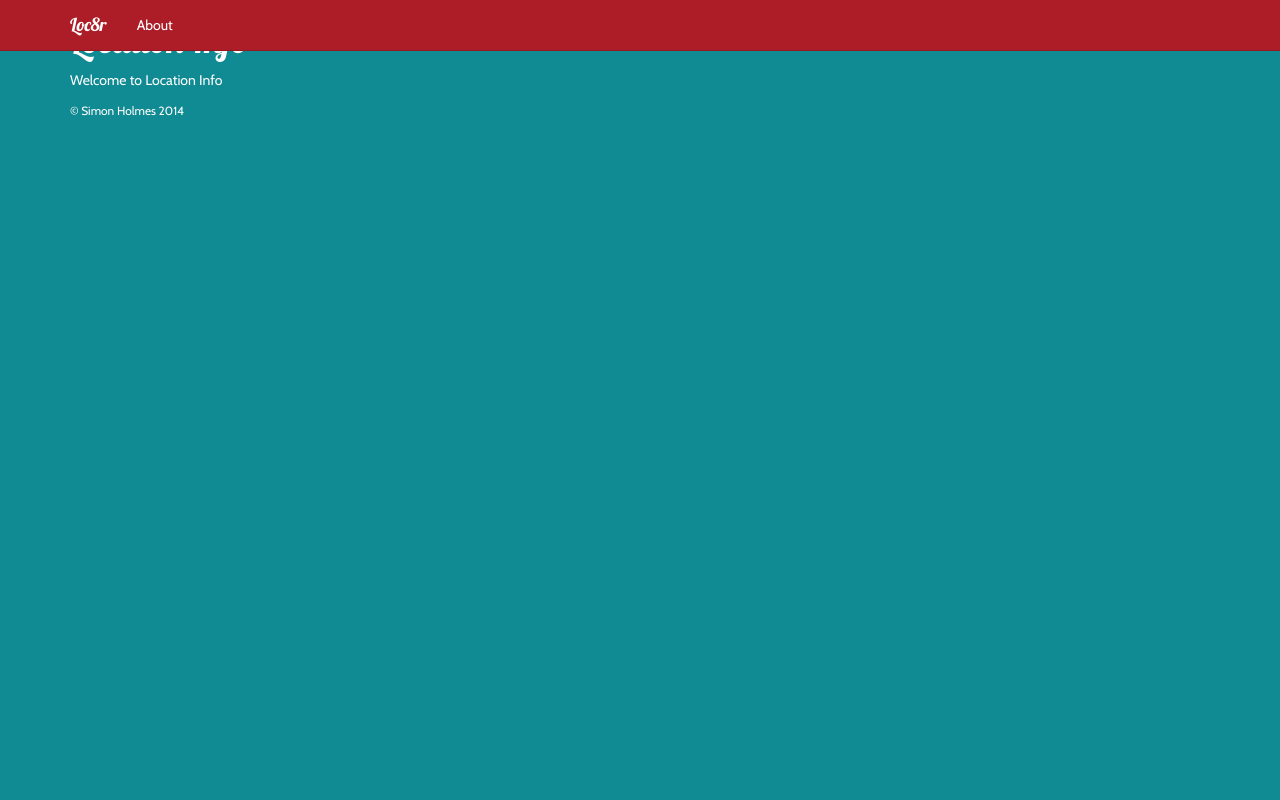
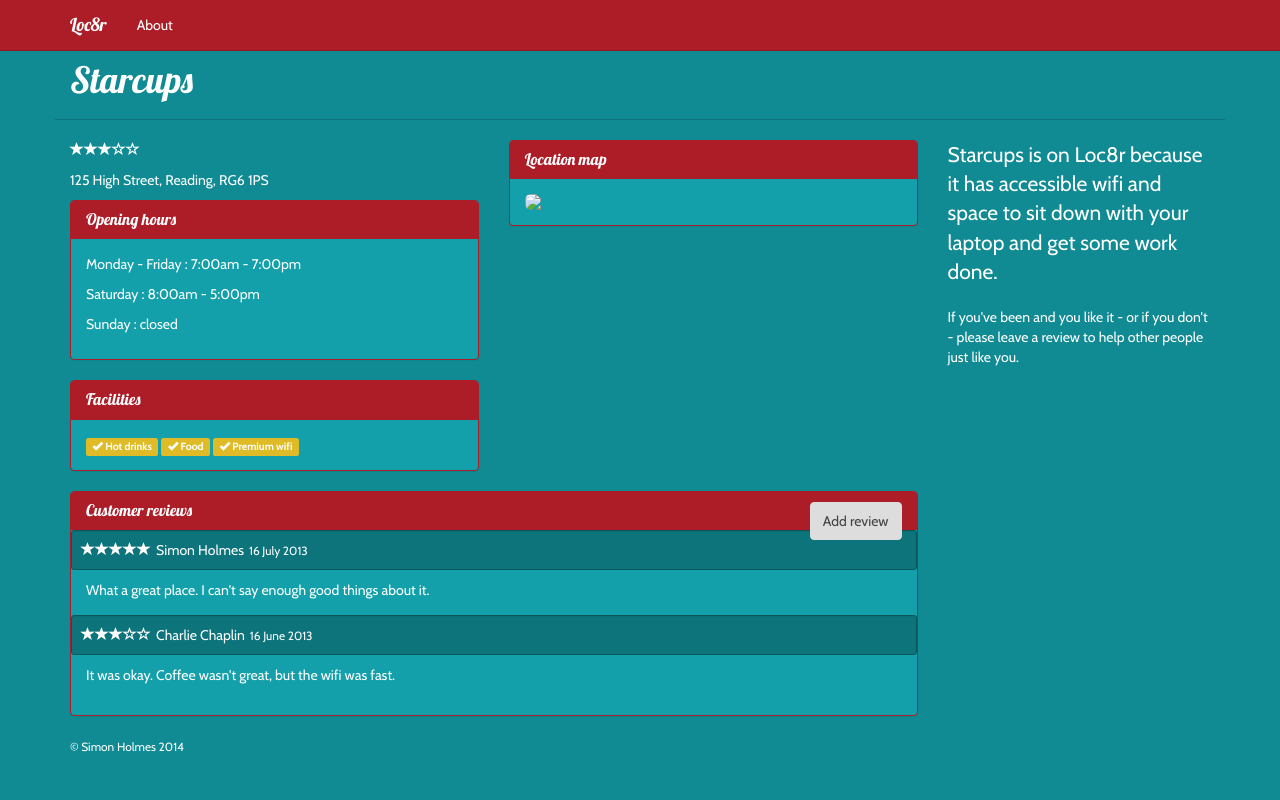
Before and after one commit to SasquatchXYZ/my-MEAN, a Node server app: page /location in a window 1280 px wide. Run offline with Node 20, Linux system fonts and the light colour scheme; some libraries are stand-ins or nearby versions.

Commit message:
WIP location-info

```diff
--- a/controllers/locations.js
+++ b/controllers/locations.js
@@ -5,7 +5,7 @@ module.exports.homelist = function (req, res) {
 
 /* GET 'Location info' page*/
 module.exports.locationInfo = function(req, res) {
-  res.render('index', {title: 'Location Info'})
+  res.render('location-info', {title: 'Location Info'})
 };
 
 /* GET 'Add review' page*/
--- a/public/stylesheets/style.css
+++ b/public/stylesheets/style.css
@@ -8,3 +8,23 @@ a {
   color: #00B7FF;
 }
 */
+
+.review {
+  padding-bottom: 5px;
+}
+
+.panel-body.review-container {
+  padding-top: 0;
+}
+
+.review-header {
+  margin-bottom: 10px;
+}
+
+.reviewAuthor {
+  margin: 0 5px
+}
+
+.reviewTimestap {
+  color: #cccccc;
+}
--- /dev/null
+++ b/views/location-info.jade
@@ -0,0 +1,84 @@
+extends layout
+
+block content
+  .row.page-header
+    .col-lg-12
+      h1 Starcups
+  .row
+    .col-xs-12.col-md-9
+      .row
+        .col-xs-12.col-sm-6
+          p.rating
+            span.glyphicon.glyphicon-star
+            span.glyphicon.glyphicon-star
+            span.glyphicon.glyphicon-star
+            span.glyphicon.glyphicon-star-empty
+            span.glyphicon.glyphicon-star-empty
+          p 125 High Street, Reading, RG6 1PS
+          .panel.panel-primary
+            .panel-heading
+              h2.panel-title Opening hours
+            .panel-body
+              p Monday - Friday : 7:00am - 7:00pm
+              p Saturday : 8:00am - 5:00pm
+              p Sunday : closed
+          .panel.panel-primary
+            .panel-heading
+              h2.panel-title Facilities
+            .panel-body
+              span.label.label-warning
+                span.glyphicon.glyphicon-ok
+                | &nbsp;Hot drinks
+              | &nbsp;
+              span.label.label-warning
+                span.glyphicon.glyphicon-ok
+                | &nbsp;Food
+              | &nbsp;
+              span.label.label-warning
+                span.glyphicon.glyphicon-ok
+                | &nbsp;Premium wifi
+              | &nbsp;
+        .col-xs-12.col-sm-6.location-map
+          .panel.panel-primary
+            .panel-heading
+              h2.panel-title Location map
+            .panel-body
+              img.img-responsive.img-rounded(src='http://maps.googleapis.com/maps/api/staticmap?center=51.455041,-0.9690884&zoom=17&size=400x350&sensor=false&markers=51.455041,-0.9690884&scale=2')
+      .row
+        .col-xs-12
+          .panel.panel-primary.review-panel
+            .panel-heading
+              a.btn.btn-default.pull-right(href='/location/review/new') Add review
+              h2.panel-title Customer reviews
+            .panel-body.review-container
+              .row
+                .review
+                  .well.well-sm.review-header
+                    span.rating
+                      span.glyphicon.glyphicon-star
+                      span.glyphicon.glyphicon-star
+                      span.glyphicon.glyphicon-star
+                      span.glyphicon.glyphicon-star
+                      span.glyphicon.glyphicon-star
+                    span.reviewAuthor Simon Holmes
+                    small.reviewTimestamp 16 July 2013
+                  .col-xs-12
+                    p What a great place. I can't say enough good things about it.
+              .row
+                .review
+                  .well.well-sm.review-header
+                    span.rating
+                      span.glyphicon.glyphicon-star
+                      span.glyphicon.glyphicon-star
+                      span.glyphicon.glyphicon-star
+                      span.glyphicon.glyphicon-star-empty
+                      span.glyphicon.glyphicon-star-empty
+                    span.reviewAuthor Charlie Chaplin
+                    small.reviewTimestamp 16 June 2013
+                  .col-xs-12
+                    p It was okay. Coffee wasn't great, but the wifi was fast.
+    .col-xs-12.col-md-3
+      p.lead
+        | Starcups is on Loc8r because it has accessible wifi and space to sit down with your laptop and get some work done.
+      p
+        | If you've been and you like it - or if you don't - please leave a review to help other people just like you.
```
Also changed, not shown: views/locations-list.jade (+17 -17 lines).
